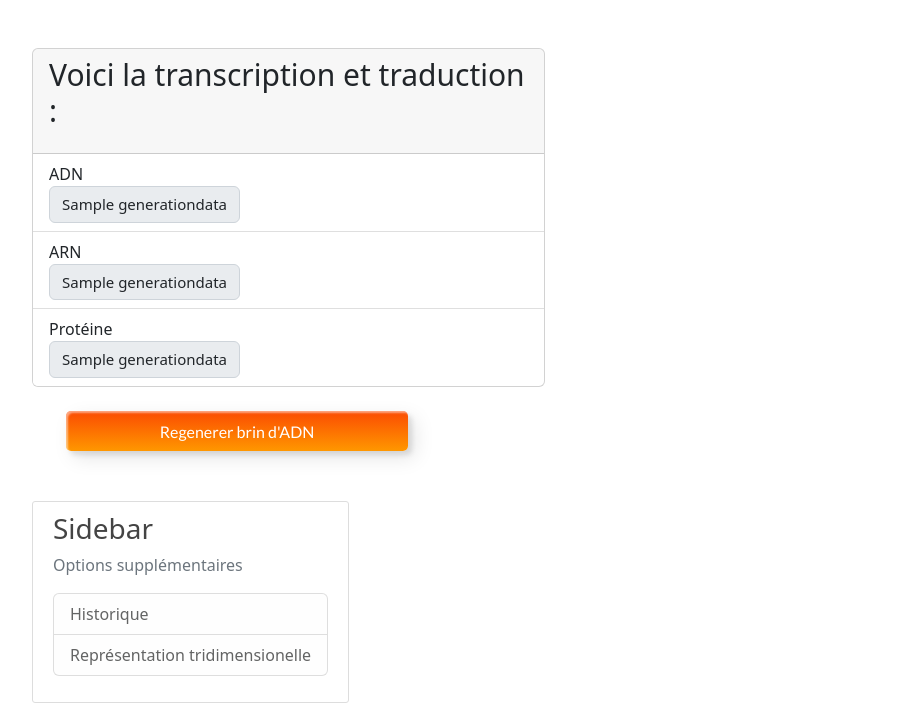
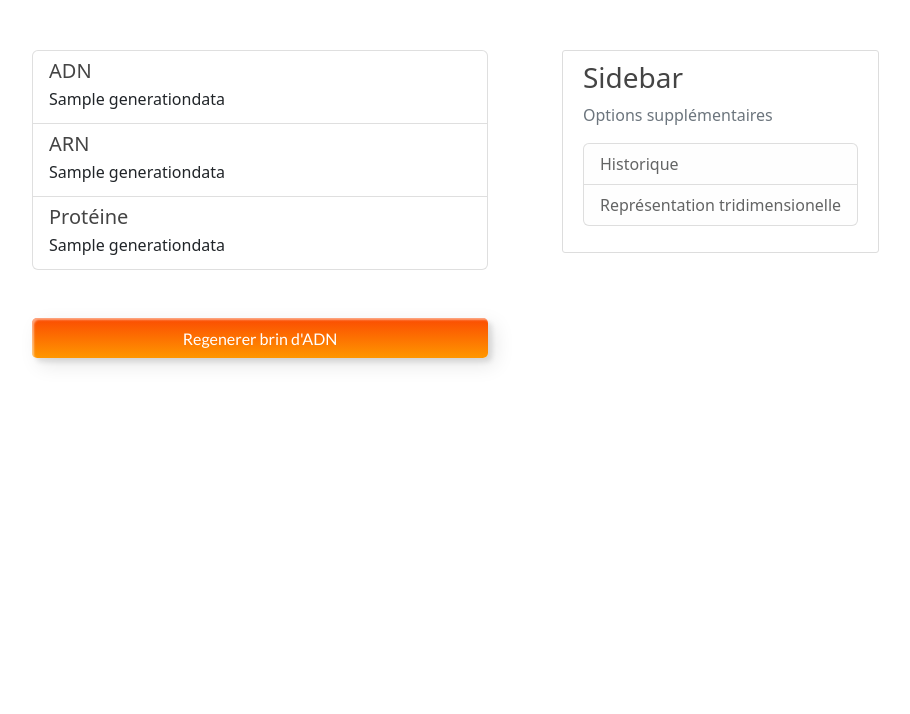
Before and after one commit to Thorvicnet/ADN, a Flask app: template templates/results.html in a window 1280 px wide. Shown: the part 86-800 px from the top of the page, without its empty margins (300-1210 px from the left). Run offline with Flask 2, Linux system fonts and the light colour scheme; the template is opened without the code that fills it: most values are stand-ins (such as "Sample title", 1, 10 or a date in 2020); some libraries are stand-ins or nearby versions.

Commit message:
Perfect CSS for results.html !! Perfect Sidebar !!

```diff
--- a/templates/base.html
+++ b/templates/base.html
@@ -41,10 +41,7 @@
         </header>
       <main role="main" class="container">
           <div class="row">
-            <div class="col-md-6">
-
               {% block body %}{% endblock %}
-            </div>
             <div class="col-md-3" style="border:1px;padding-top:50px;">
               <div class="content-section" style="position: absolute;">
                 <h3>Sidebar</h3>
--- a/templates/home.html
+++ b/templates/home.html
@@ -31,6 +31,7 @@
 {% endblock %}
 
 {% block body %}
+<div class="col-md-6">
   <div class="menu ml-auto mr-auto">
     <h2>Selectionnez votre utilisation : </h2>
     <br>
@@ -99,9 +100,7 @@
     </div>
   </div>
   </div>
-
-  <!-- c'est plus stylé -->
-
+  </div>
 </div>
 
 
--- a/templates/logs.html
+++ b/templates/logs.html
@@ -33,9 +33,9 @@
 {% block body %}
 <br>
 <h2>Voici les logs du site : </h2>
-<div>
-  <pre class='logs'>
+<div class="container">
+  <p class='logs'>
     {{ logs }}
-  </pre>
+  </p>
 </div>
 {% endblock%}
--- a/templates/results.html
+++ b/templates/results.html
@@ -2,56 +2,31 @@
 {% block head %}
     <title>ADN Generator</title>
 {% endblock %}
+
 {% block body %}
+<div class="col-md-6" style="margin-top: 50px; margin-right: 50px;">
+  <div class="list-group">
+    <a href="#" class="list-group-item list-group-item-action flex-column align-items-start">
+      <div class="d-flex w-100 justify-content-between">
+        <h5 class="mb-1">ADN</h5>
+      </div>
+      <p class="mb-1" style="word-wrap:break-word;">{{ generationdata[0] }}</p>
+    </a>
+    <a href="#" class="list-group-item list-group-item-action flex-column align-items-start">
+      <div class="d-flex w-100 justify-content-between">
+        <h5 class="mb-1">ARN</h5>
+      </div>
+      <p class="mb-1" style="word-wrap:break-word;">{{ generationdata[1] }}</p>
+    </a>
+    <a href="#" class="list-group-item list-group-item-action flex-column align-items-start">
+      <div class="d-flex w-100 justify-content-between">
+        <h5 class="mb-1">Protéine</h5>
+      </div>
+      <p class="mb-1" style="word-wrap:break-word;">{{ generationdata[2] }}</p>
+    </a>
+  </div>
   <br>
   <br>
-  <div class="col-md-9">
-    <div class="card" style="width: 150%;" style="display:table;">
-      <div class="card-header" style="display:table;">
-        <p class="display-4 bold" style="font-size: 30px;">Voici la transcription et traduction :</p>
-      </div>
-      <ul class="list-group list-group-flush">
-        <li class="list-group-item" style="display: inline-block;">
-          ADN
-          <div class="input-group-prepend">
-            <span class="input-group-text" id="basic-addon1" style="font-size: 15px;display: inline-block;">{{ generationdata[0] }}</span>
-          </div>
-
-        </li>
-        <li class="list-group-item" style="display: inline-block;">
-          ARN
-          <div class="input-group-prepend" style="display:table;">
-            <span class="input-group-text" id="basic-addon1" style="font-size: 15px;">{{ generationdata[1] }}</span>
-          </div>
-        </li>
-        <li class="list-group-item" style="display: table;width: fit-content; ">
-          Protéine
-          <div class="input-group-prepend">
-            <span class="input-group-text" id="basic-addon1" style="font-size: 15px;display: inline-block;width: fit-content; ">{{ generationdata[2] }}</span>
-          </div>
-        </li>
-      </ul>
-    </div>
-    <br>
-  <!--<div class="menu" style="margin-right:600px;">
-    <div class="container" style="border:thick double #ff7024;width:1200px;">
-      <h1 class="display-6 fw-semibold" style="font-size: 25px;">ADN :</h1>
-      <p>{{ generationdata[0] }}</p>
-    </div>
-
-    <div class="container" style="border:thick double #ff7024;width:1200px;">
-      <h1 class="display-6 fw-semibold" style="font-size: 25px;">ARN messager :</h1>
-      <p>{{ generationdata[1] }}</p>
-    </div>
-
-    <div class="container" style="border:thick double #ff7024;width:1200px;">
-       <h1 class="display-6 fw-semibold" style="font-size: 25px;">Protéine(s) :</h1>
-      <p>{{ generationdata[2] }}</p>
-    </div>
-    <br>
-
-  </div> -->
-
-     <a class="rand-dna custom-btn btn-7" type="button" href="/results?input=None&type=DNA" style="display:block; width: 100%;cursor: pointer; text-align: center;margin-left:34px;"><span>Regenerer brin d'ADN</span></a></div>
+  <a class="rand-dna custom-btn btn-7" type="button" href="/results?input=None&type=DNA" style="display:block; width: 100%;cursor: pointer; text-align: center;"><span>Regenerer brin d'ADN</span></a>
 </div>
 {% endblock %}
```
Lines whose indentation alone changed are shown as unchanged.
